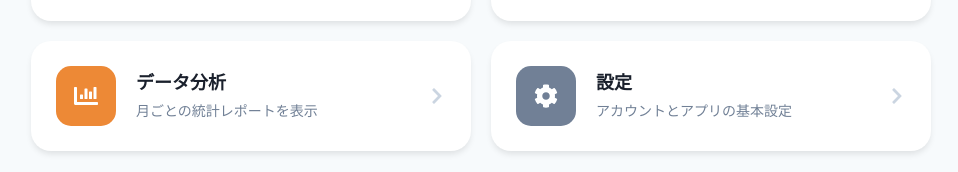
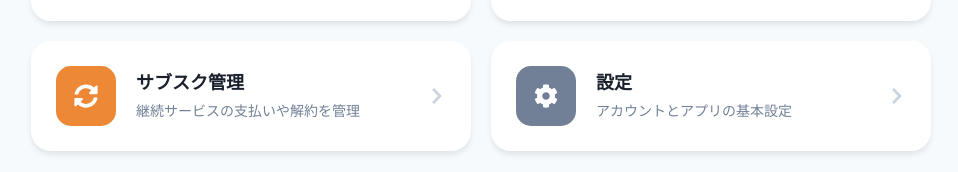
Before and after one commit to oppohone011-ux/core_links_hp, a Next.js app: page /dashboard in a window 1280 px wide. Shown: the part 243-415 px from the top of the page, without its empty margins (159-1117 px from the left). Built offline with nearby package versions, Linux system fonts and the light colour scheme.

Commit message:
feat: ダッシュボードにサブスク管理カードを追加しアイコンを更新

```diff
--- a/src/app/dashboard/page.tsx
+++ b/src/app/dashboard/page.tsx
@@ -1,8 +1,8 @@
 "use client";
 import Link from "next/link";
 import styles from "./dashboard.module.css";
-// FaChevronRight（右矢印アイコン）を追加で読み込み
-import { FaTasks, FaWallet, FaChartBar, FaCog, FaChevronRight } from "react-icons/fa";
+// FaSyncAlt を追加、FaChartBar は使わないので削除
+import { FaTasks, FaWallet, FaSyncAlt, FaCog, FaChevronRight } from "react-icons/fa";
 
 export default function DashboardPage() {
   const menuItems = [
@@ -10,7 +10,7 @@ export default function DashboardPage() {
       id: 1,
       title: "タスクマネージャー",
       description: "ToDo管理やスケジュールの確認",
-      path: "/db-test", // src/app/db-test/ に対応
+      path: "/db-test",
       icon: <FaTasks />,
       color: "#4A90E2",
     },
@@ -18,23 +18,23 @@ export default function DashboardPage() {
       id: 2,
       title: "支払い管理",
       description: "音声入力での支出管理と分析",
-      path: "/payments", // src/app/payments/ に対応
+      path: "/payments",
       icon: <FaWallet />,
       color: "#48BB78",
     },
     {
       id: 3,
-      title: "データ分析",
-      description: "月ごとの統計レポートを表示",
-      path: "/payments", // 暫定的に支払い管理へ
-      icon: <FaChartBar />,
+      title: "サブスク管理", // タイトル変更
+      description: "継続サービスの支払いや解約を管理", // 説明変更
+      path: "/subscriptions", // 作成したサブスク管理のパスへ（適宜修正してください）
+      icon: <FaSyncAlt />, // アイコンを更新アイコンへ
       color: "#ED8936",
     },
     {
       id: 4,
       title: "設定",
       description: "アカウントとアプリの基本設定",
-      path: "/settings", // 今後作成する用
+      path: "/settings",
       icon: <FaCog />,
       color: "#718096",
     },
```
